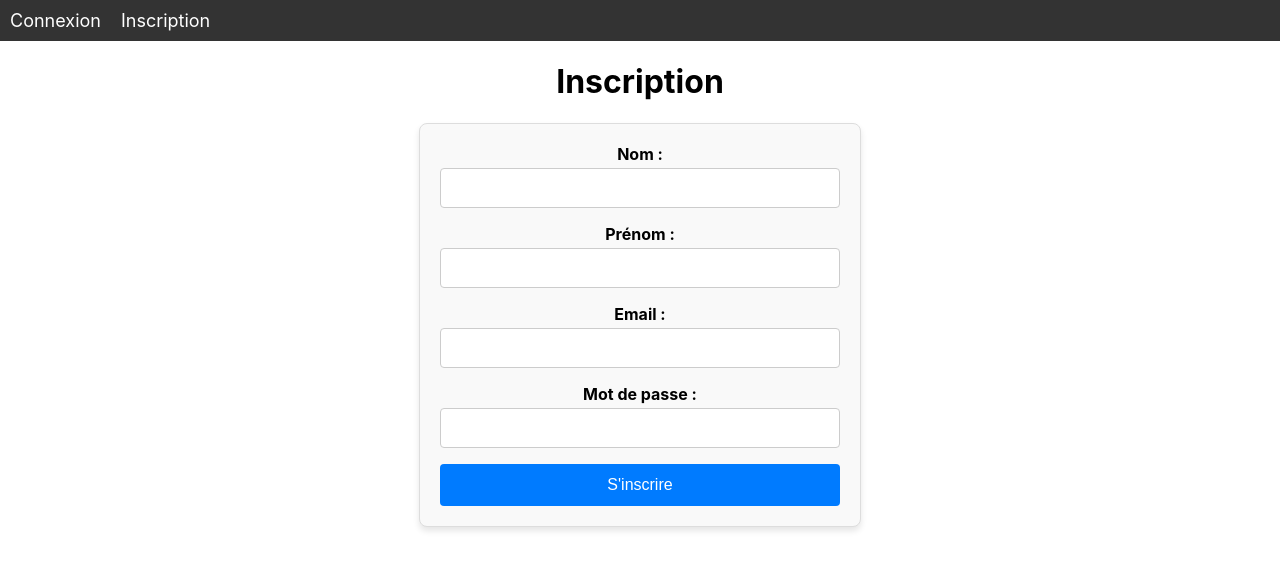
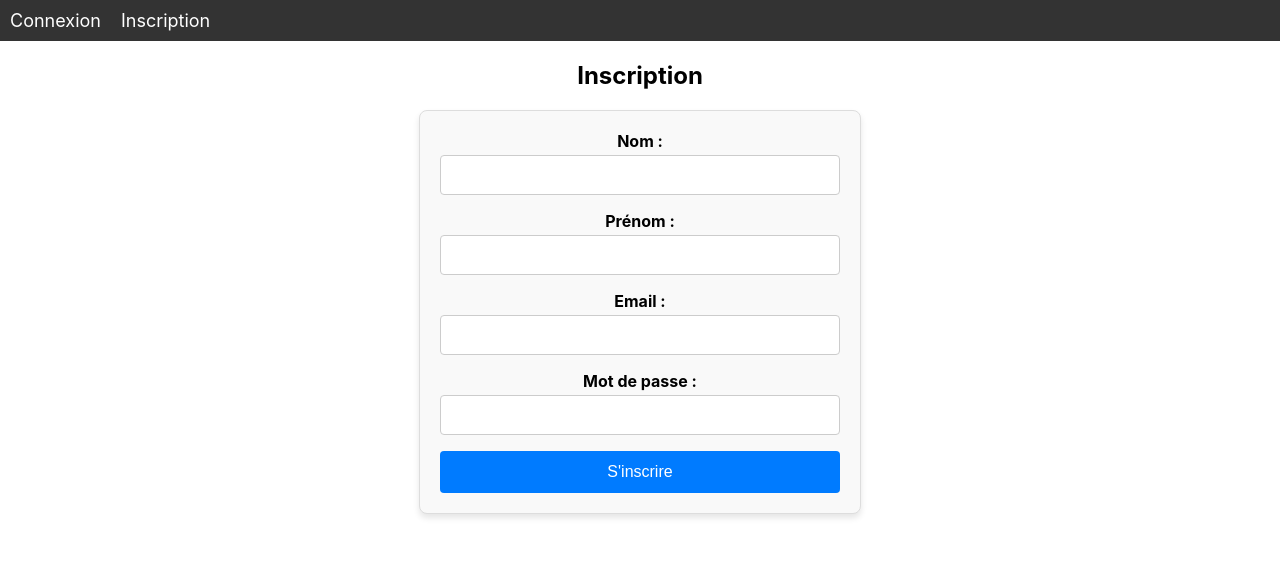
Before and after one commit to Theo22100/MDS-M1-Librairie, a React (Create React App) app in the folder library-app/: page /register in a window 1280 px wide. Shown: the top 570 px of the page. Built offline with nearby package versions, Linux system fonts and the light colour scheme.

Commit message:
add redirection home if user logged

```diff
--- a/library-app/src/pages/RegisterPage.js
+++ b/library-app/src/pages/RegisterPage.js
@@ -1,10 +1,21 @@
-import React from 'react';
+import React, { useContext, useEffect } from 'react';
+import { useNavigate } from 'react-router-dom';
+import { AuthContext } from '../context/AuthContext';
 import RegisterForm from '../components/UserForm/Registerform';
 
 const RegisterPage = () => {
+  const { isAuthenticated } = useContext(AuthContext);
+  const navigate = useNavigate();
+
+  useEffect(() => {
+    if (isAuthenticated) {
+      navigate('/home'); // Rediriger vers home si déjà connecté
+    }
+  }, [isAuthenticated, navigate]);
+
   return (
     <div>
-      <h1>Inscription</h1>
+      <h2>Inscription</h2>
       <RegisterForm />
     </div>
   );
```
